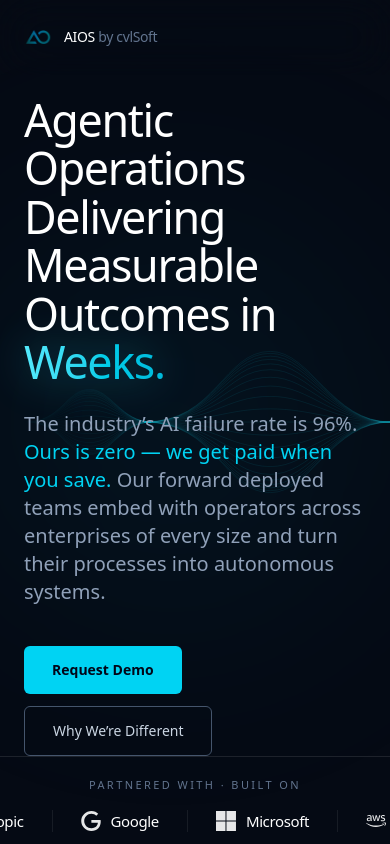
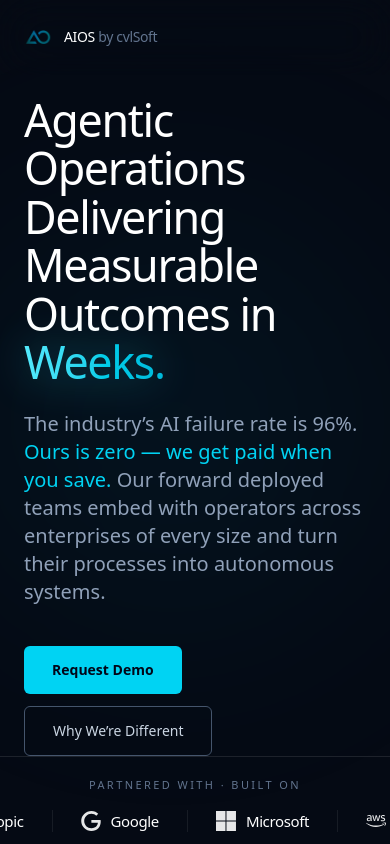
Before and after one commit to mitch-gunnels/cvlsoft-website, a Next.js app: page / in a window 390 px wide. Shown: the top 844 px of the page. Built offline with nearby package versions, Linux system fonts and the light colour scheme.

Commit message:
Update page.tsx

```diff
--- a/app/page.tsx
+++ b/app/page.tsx
@@ -1097,9 +1097,9 @@ export default function Home() {
           <div className="pointer-events-none absolute inset-0 z-0 overflow-hidden">
             {/* Subtle glow behind spiral */}
             <div className="absolute right-[5%] top-1/2 h-[400px] w-[400px] -translate-y-1/2 rounded-full bg-cyan-500/[0.06] blur-[120px]" />
-            {/* Spiral with left fade */}
+            {/* Spiral with left fade — hidden on mobile, shown md+ */}
             <div
-              className="hero-spiral-frame absolute right-0 top-1/2 h-[153.3%] w-[93.7%]"
+              className="hero-spiral-frame absolute right-0 top-1/2 hidden h-[153.3%] w-[93.7%] md:block"
               style={{
                 maskImage: "linear-gradient(to right, transparent 0%, black 35%)",
                 WebkitMaskImage: "linear-gradient(to right, transparent 0%, black 35%)",
```
